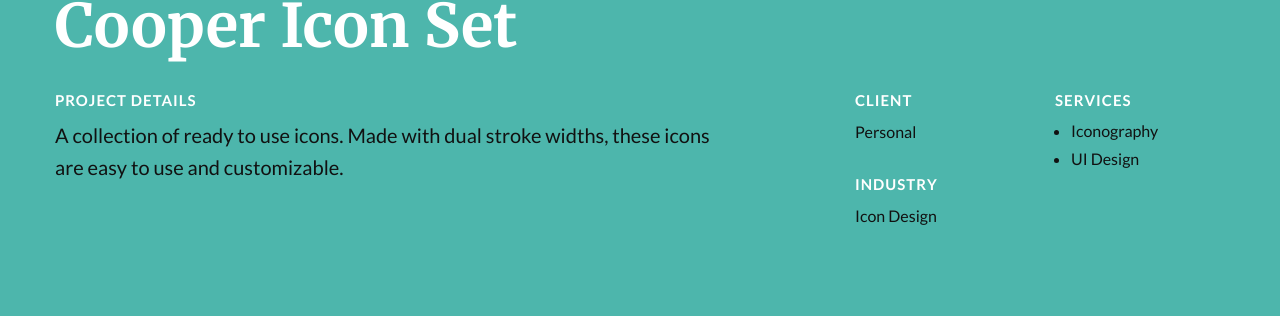
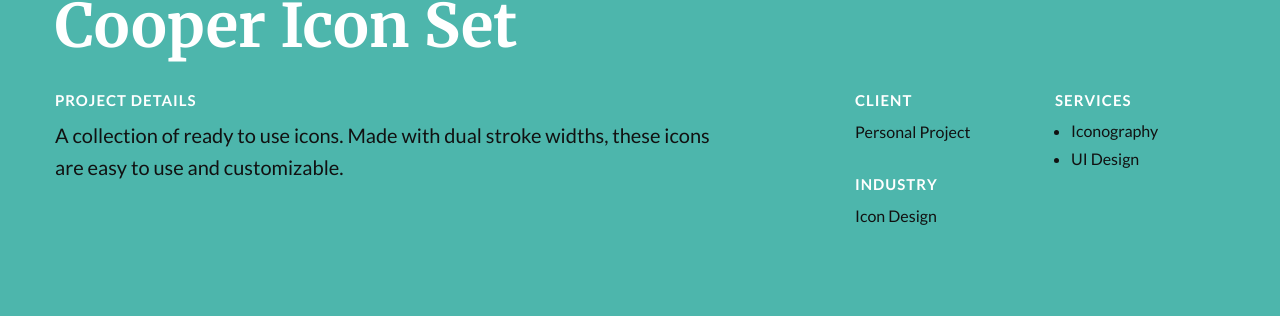
Before and after one commit to btamps/btamps.github.io, a Jekyll site: the page built from _posts/2016-04-27-technology-icons.markdown, in a window 1280 px wide and 900 px high, scrolled down 550 px. Shown: the part 138-454 px from the top of the window. Built offline with Jekyll 4.4.1, drawn with Linux system fonts in a browser that asks for light colours; nearby versions of some CDN libraries.

Commit message:
made content edits

```diff
--- a/_posts/2016-04-27-technology-icons.markdown
+++ b/_posts/2016-04-27-technology-icons.markdown
@@ -11,7 +11,7 @@ detail-bg-color: "#4DB6AC"
 primary-color: "white"
 secondary-color: "white"
 body-color: "#111"
-client: "Personal"
+client: "Personal Project"
 industry: "Icon Design"
 project-details: 'A collection of ready to use icons. Made with dual stroke widths, these icons are easy to use and customizable.'
 ---
--- a/_posts/2016-04-30-baking-buddies.markdown
+++ b/_posts/2016-04-30-baking-buddies.markdown
@@ -4,7 +4,7 @@ date:   2016-04-30 17:55:09 -0700
 categories: ['Illustration', 'Branding', 'Packaging Design']
 thumbnail: baking-buddies-thumb.png
 feature-image: baking-buddies-hero2.jpg
-hero-full: false;
+hero-full: true;
 primary-color: "#454545"
 secondary-color: "white"
 body-color: "#333"
```
